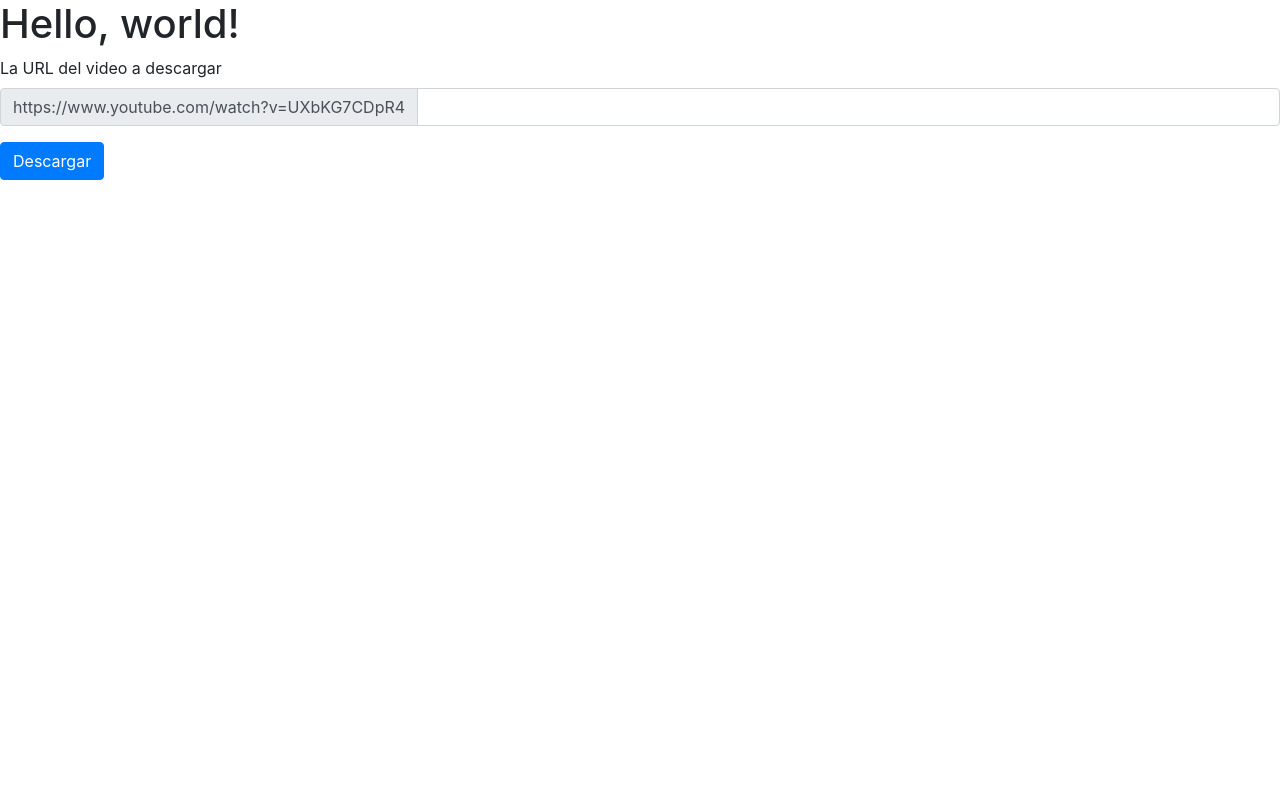
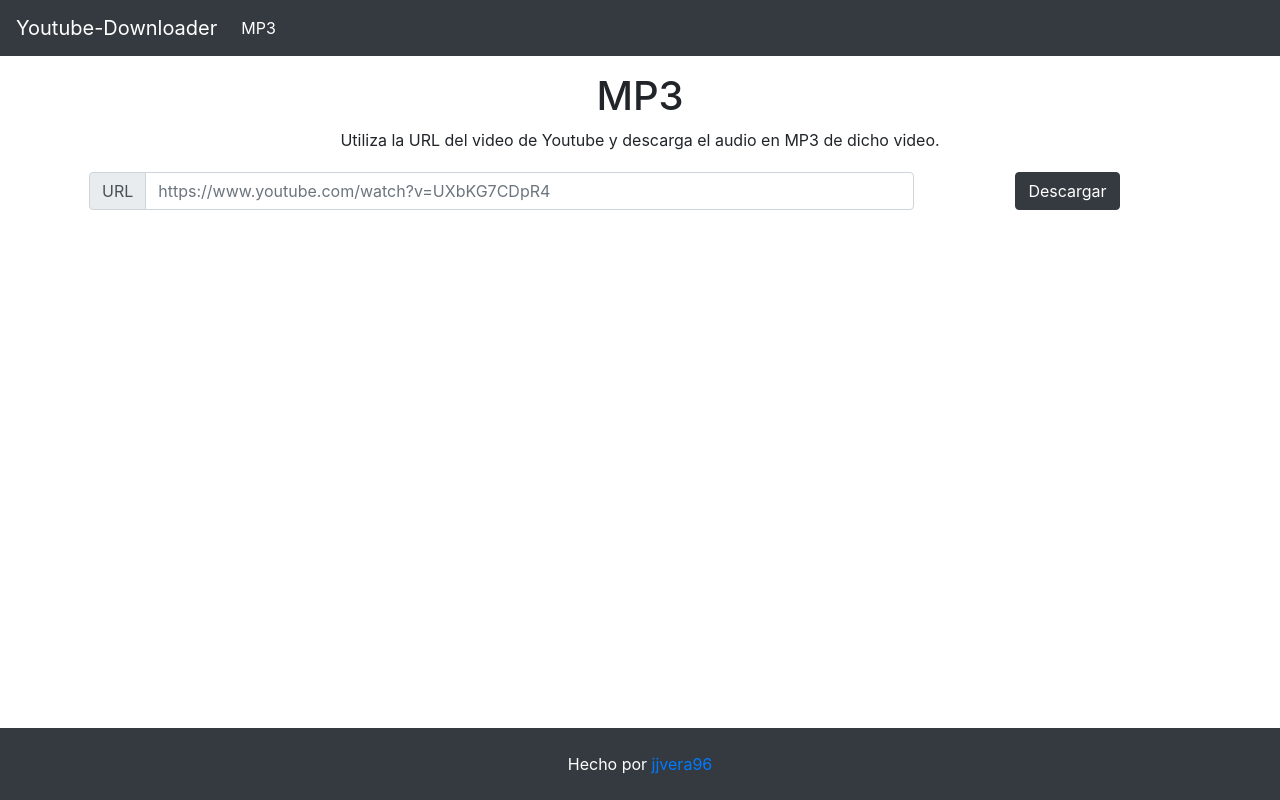
Before and after one commit to JjVera96/Youtube-Downloader, a Django app: page / in a window 1280 px wide. Run offline with Django 3.2, Linux system fonts and the light colour scheme; some libraries are stand-ins or nearby versions.

Commit message:
Design index

```diff
--- /dev/null
+++ b/app/templates/app/index.html
@@ -0,0 +1,59 @@
+{% extends 'base.html' %}
+{% block title %}MP3{% endblock %}
+{% block content %}
+    <div class="mt-3">
+        <div class="row  text-center">
+            <div class="col-12">
+                <h1>MP3</h1>
+                <p>Utiliza la URL del video de Youtube y descarga el audio en MP3 de dicho video.</p>
+            </div>
+            <div class="col-md-9 col-sm-12">
+                <div class="input-group m-1">
+                    <div class="input-group-prepend">
+                        <span class="input-group-text" id="basic-addon3">URL</span>
+                    </div>
+                    <input type="text" class="form-control" id="video_url" placeholder="https://www.youtube.com/watch?v=UXbKG7CDpR4" aria-describedby="basic-addon3">
+                </div>
+            </div>
+            <div class="col-md-3 col-sm-12">
+                <button type="button" class="btn btn-dark m-1" onclick="downloadVideo()">Descargar</button>
+            </div>
+        </div>
+    </div>
+{% endblock %}
+{% block scripts %}
+    <script src="https://cdnjs.cloudflare.com/ajax/libs/socket.io/2.3.0/socket.io.js"></script>
+    <script>
+        const socket = io('{{ notifications_url }}')
+        let uuid
+
+        let generateUUID = () => {
+            return 'xxxxxxxx-xxxx-4xxx-yxxx-xxxxxxxxxxxx'.replace(/[xy]/g, function(c) {
+                var r = Math.random()*16|0, v = c == 'x' ? r : (r&0x3|0x8);
+                return v.toString(16);
+            });
+        }
+
+        let downloadVideo = () => {
+            console.log('clic')
+            let video_url = document.getElementById("video_url").value;
+            uuid = generateUUID()
+            data = {
+                'uuid': uuid,
+                'video_url': video_url
+            }
+            socket.emit('subscribeTask', uuid)
+            $.ajax({
+                url: "{% url 'download' %}",
+                type: 'GET',
+                data: {'data': JSON.stringify(data)}
+            }).then(res => console.log(res)).catch(err => console.error(err))
+        }
+
+        socket.on('notify', (data) => {
+            data = JSON.parse(data)
+            console.log(`${location.protocol}//${location.host}/${data.download_url}`)
+            location.href = `${location.protocol}//${location.host}/${data.download_url}`
+        })
+    </script>
+{% endblock %}
--- a/app/views.py
+++ b/app/views.py
@@ -9,7 +9,7 @@ from app.tasks import *
 
 # Create your views here.
 class IndexView(TemplateView):
-    template_name = 'base.html'
+    template_name = 'app/index.html'
 
     def get_context_data(self, **kwargs):
         context = super().get_context_data(**kwargs)
--- a/templates/base.html
+++ b/templates/base.html
@@ -1,3 +1,4 @@
+{% load static %}
 <!doctype html>
 <html lang="en">
   <head>
@@ -7,61 +8,37 @@
 
     <!-- Bootstrap CSS -->
     <link rel="stylesheet" href="https://stackpath.bootstrapcdn.com/bootstrap/4.4.1/css/bootstrap.min.css" integrity="sha384-Vkoo8x4CGsO3+Hhxv8T/Q5PaXtkKtu6ug5TOeNV6gBiFeWPGFN9MuhOf23Q9Ifjh" crossorigin="anonymous">
+    <link rel="stylesheet" href="{% static 'css/base.css' %}"></link>
+    {% block stylesheets %}{% endblock %}
 
-    <title>Hello, world!</title>
+    <title>{% block title %}{% endblock %} :: Youtube-Downloader </title>
   </head>
   <body>
-    <div class="content">
-    <h1>Hello, world!</h1>
-
-    <label for="video_url">La URL del video a descargar</label>
-    <div class="input-group mb-3">
-        <div class="input-group-prepend">
-            <span class="input-group-text" id="basic-addon3">https://www.youtube.com/watch?v=UXbKG7CDpR4</span>
+        <nav class="navbar navbar-expand-lg navbar-dark bg-dark">
+            <a class="navbar-brand" href="#">Youtube-Downloader</a>
+            <button class="navbar-toggler" type="button" data-toggle="collapse" data-target="#navbarNavAltMarkup" aria-controls="navbarNavAltMarkup" aria-expanded="false" aria-label="Toggle navigation">
+                <span class="navbar-toggler-icon"></span>
+            </button>
+            <div class="collapse navbar-collapse" id="navbarNavAltMarkup">
+                <div class="navbar-nav">
+                    <a class="nav-item nav-link active" href="#">MP3<span class="sr-only">(current)</span></a>
+                </div>
+            </div>
+        </nav>
+        <div class="container">
+            {% block content %}{% endblock %}
         </div>
-        <input type="text" class="form-control" id="video_url" aria-describedby="basic-addon3">
-    </div>
-
-    <button type="button" class="btn btn-primary" onclick="downloadVideo()">Descargar</button>
-    </div>
+        <footer class="fixed-bottom bg-dark text-white">
+            <div class="m-4">
+                <p class="text-center" >Hecho por <a target="blank" href="https://github.com/jjvera96">jjvera96</a></p>
+            </div>
+        </footer>
 
     <!-- Optional JavaScript -->
     <!-- jQuery first, then Popper.js, then Bootstrap JS -->
     <script src="https://code.jquery.com/jquery-3.4.1.min.js"></script>
     <script src="https://cdn.jsdelivr.net/npm/popper.js@1.16.0/dist/umd/popper.min.js" integrity="sha384-Q6E9RHvbIyZFJoft+2mJbHaEWldlvI9IOYy5n3zV9zzTtmI3UksdQRVvoxMfooAo" crossorigin="anonymous"></script>
     <script src="https://stackpath.bootstrapcdn.com/bootstrap/4.4.1/js/bootstrap.min.js" integrity="sha384-wfSDF2E50Y2D1uUdj0O3uMBJnjuUD4Ih7YwaYd1iqfktj0Uod8GCExl3Og8ifwB6" crossorigin="anonymous"></script>
-    <script src="https://cdnjs.cloudflare.com/ajax/libs/socket.io/2.3.0/socket.io.js"></script>
-    <script>
-        const socket = io('{{ notifications_url }}')
-        let uuid
-
-        let generateUUID = () => {
-            return 'xxxxxxxx-xxxx-4xxx-yxxx-xxxxxxxxxxxx'.replace(/[xy]/g, function(c) {
-                var r = Math.random()*16|0, v = c == 'x' ? r : (r&0x3|0x8);
-                return v.toString(16);
-            });
-        }
-
-        let downloadVideo = () => {
-            let video_url = document.getElementById("video_url").value;
-            uuid = generateUUID()
-            data = {
-                'uuid': uuid,
-                'video_url': video_url
-            }
-            socket.emit('subscribeTask', uuid)
-            $.ajax({
-                url: "{% url 'download' %}",
-                type: 'GET',
-                data: {'data': JSON.stringify(data)}
-            }).then(res => console.log(res)).catch(err => console.error(err))
-        }
-
-        socket.on('notify', (data) => {
-            data = JSON.parse(data)
-            console.log(`${location.protocol}//${location.host}/${data.download_url}`)
-	        location.href = `${location.protocol}//${location.host}/${data.download_url}`
-        })
-    </script>
+    {% block scripts %}{% endblock %}
   </body>
 </html>
```
Also changed, not shown: downloader/settings.py (+7 -3 lines), 1 other file.
